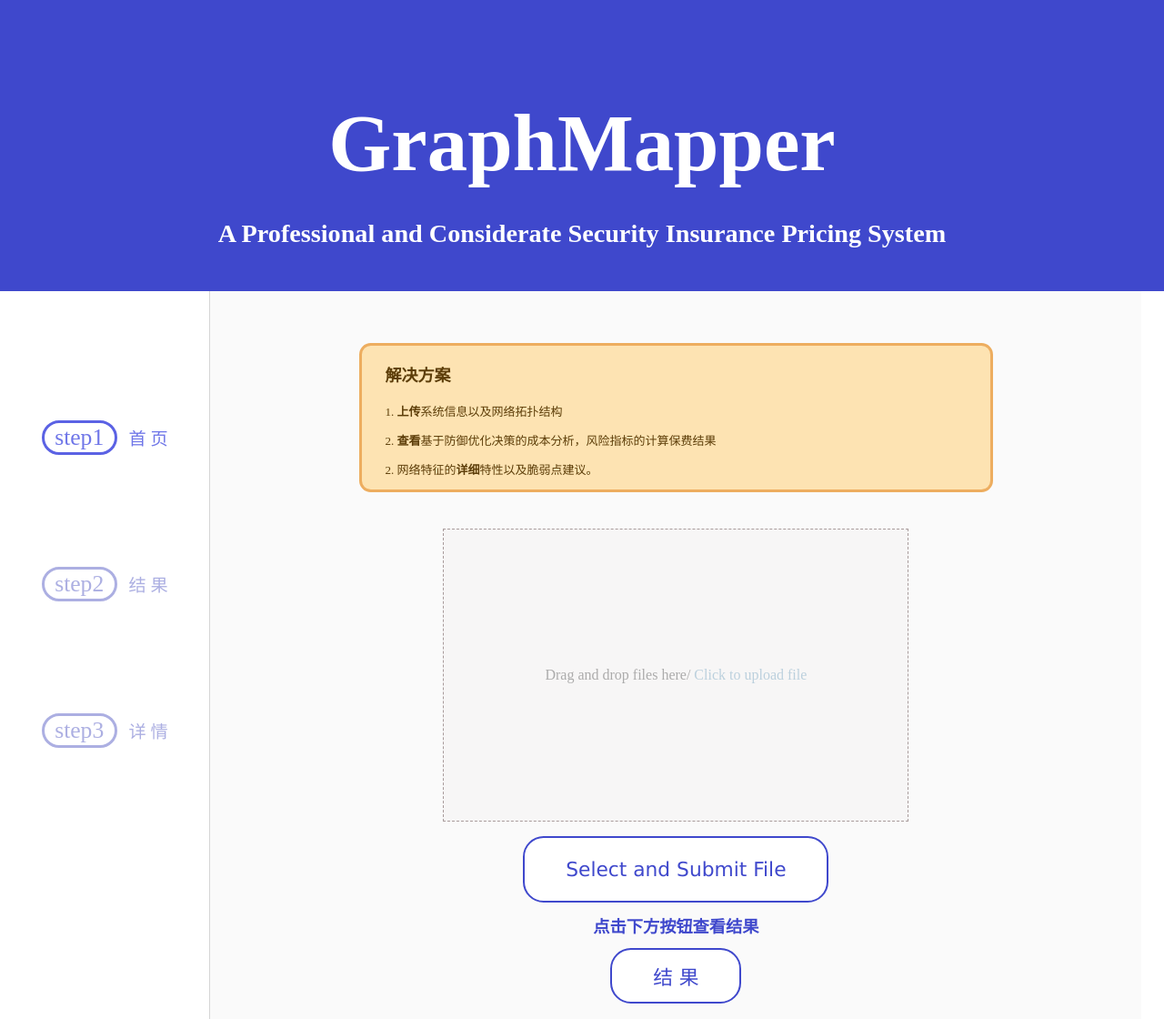
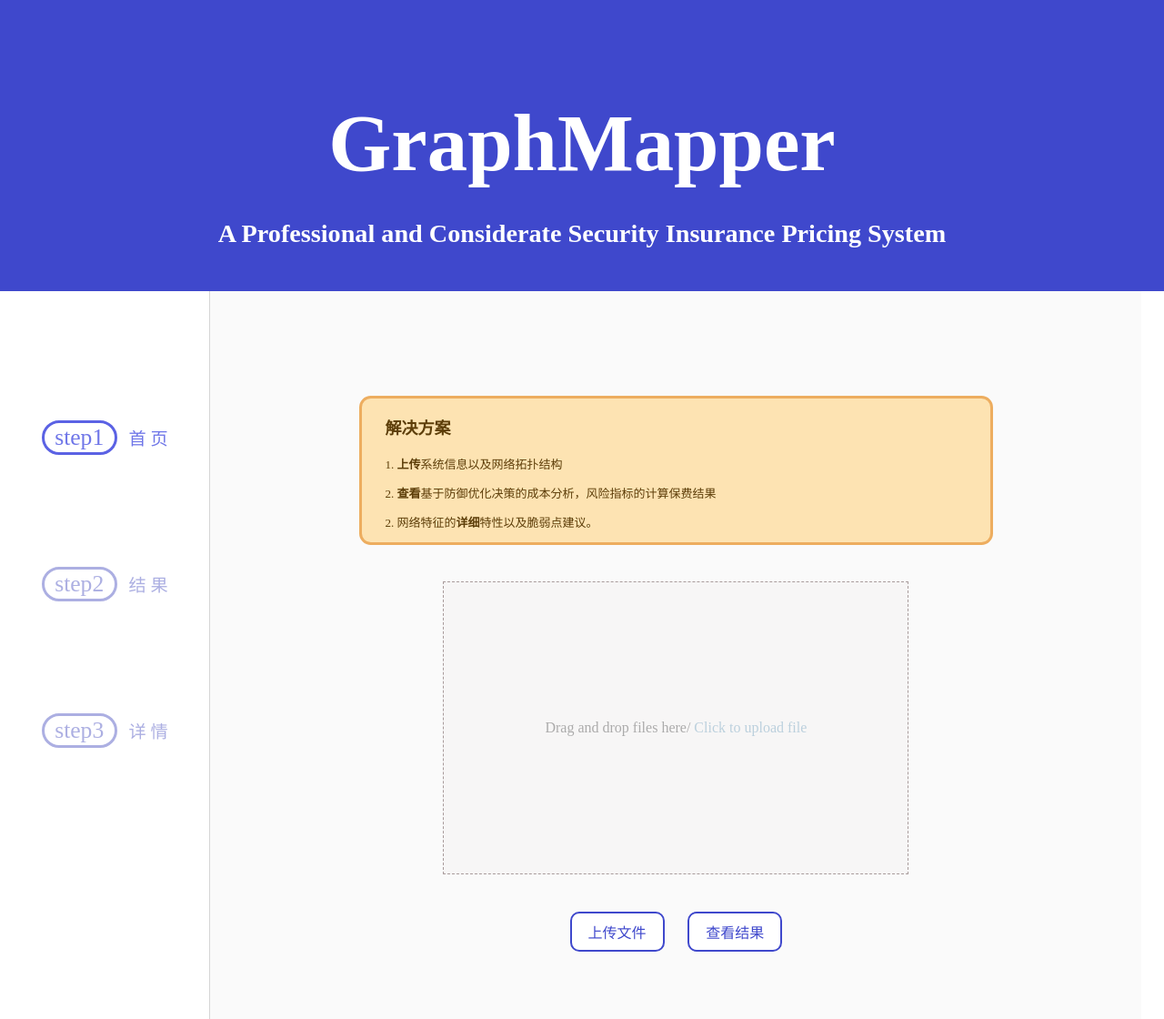
Before and after one commit to jzzcjb/GraphMapper, a Flask app: template HTML/templates/fronter.html in a window 1280 px wide. Shown: the whole page at 91% size. Run offline with Flask 3, Linux system fonts and the light colour scheme; the template is opened without the code that fills it, so the values that code supplies are empty; some libraries are stand-ins or nearby versions.

Commit message:
modified as suggestions at 8.16 17pm.

```diff
--- a/HTML/templates/fronter.html
+++ b/HTML/templates/fronter.html
@@ -155,35 +155,34 @@
     text-align: center;
     font-family:Verdana, Geneva, Tahoma, sans-serif;
 }
-
+.buttons {
+    display: flex;
+    margin-top: 1px;
+    flex-direction: row;
+    justify-content: center;
+    align-items: center;
+}
 .upload-button {
-    padding: 1.7vw 3.5vw;
+    /* padding: 1.7vw 3.5vw; */
+    height: 40px;
+    width: 100px;
     border: 2px solid rgb(63, 72, 204);
-    font-size: 1.7vw;
-    /* margin-top: 1vw; */
+    font-size: 16px;
+    margin-left: 1vw;
+    margin-right: 1vw;
     color: rgb(63, 72, 204);
-    border-radius: calc(1vw + 10px);
+    border-radius: 10px;
     background-color: rgb(255, 255, 255);
     text-align: center;
+    display: flex;
+    justify-content: center;
+    align-items: center;
+    flex-direction: column;
     cursor: pointer;
     font-family: Verdana, Geneva, Tahoma, sans-serif;
+    text-decoration: none;
 }
 .upload-button:hover {
-    box-shadow: 0 2px 6px rgba(63, 72, 204, 0.4);
-}
-.result-button {
-    padding: 1vw 3.5vw;
-    border: 2px solid rgb(63, 72, 204);
-    font-size: 1.7vw;
-    margin-top: 1vw;
-    color: rgb(63, 72, 204);
-    border-radius: calc(1vw + 10px);
-    background-color: rgb(255, 255, 255);
-    text-align: center;
-    cursor: pointer;
-    font-family: Verdana, Geneva, Tahoma, sans-serif;
-}
-.result-button:hover {
     box-shadow: 0 2px 6px rgba(63, 72, 204, 0.4);
 }
 /* 整体盒子 */
@@ -338,16 +337,16 @@
                     </p>
                 </div>
             </div>
+            <div class="buttons">
+                <!-- <img src="/HTML/static/infig.png" class="image"> -->
+                <form id="upload-form" action="" method="POST" enctype="multipart/form-data">
+                    <input type="file" name="file" id="file-input" class="upload-input">
+                    <label for="file-input" class="upload-button">上传文件</label>
+                </form>
+                <!-- <div id="message" class="message">点击下方按钮查看结果</div> -->
+                <a href="{{ url_for('result') }}" class="upload-button ">查看结果</a>
+            </div>
 
-            <!-- <img src="/HTML/static/infig.png" class="image"> -->
-            <form id="upload-form" action="" method="POST" enctype="multipart/form-data">
-                <input type="file" name="file" id="file-input" class="upload-input">
-                <label for="file-input" class="upload-button" style="margin-top: 10vh;">Select and Submit File</label>
-            </form>
-            <div id="message" class="message">点击下方按钮查看结果</div>
-            <a href="{{ url_for('result') }}" class="result-button ">
-                <div style="float:left">结 果</div>
-            </a>
 
                 <!-- <div class="button-group">
                     <button id="button1" class="custom-button">Button 1</button>
```
Also changed, not shown: HTML/templates/analyse.html (+11 -5 lines), HTML/templates/result.html (+16 -8 lines), 4 other files.
